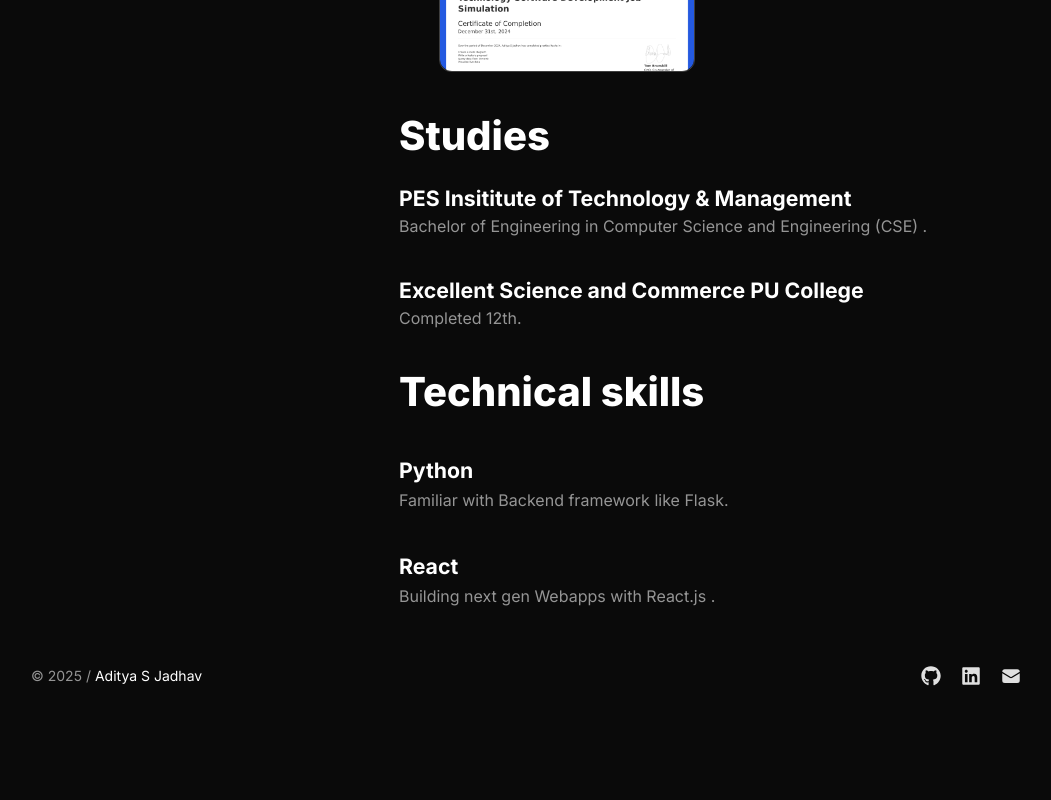
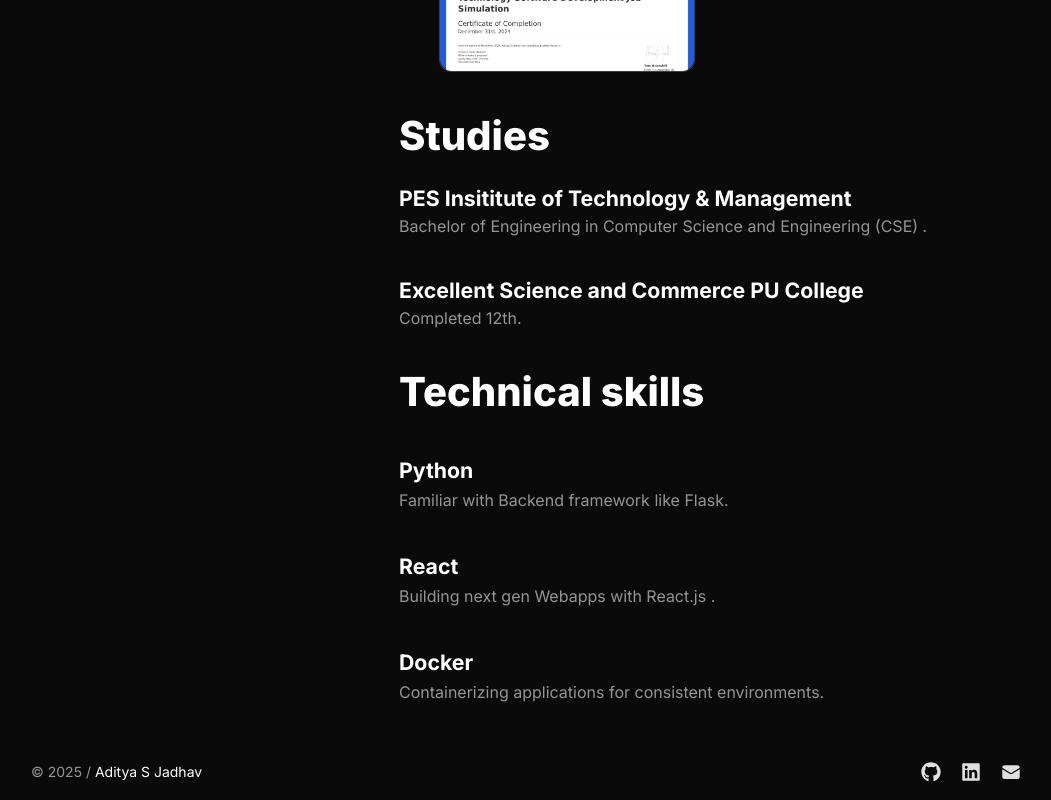
Before and after one commit to adityajadhav6/portfolio, a Next.js app: page /about in a window 1280 px wide. Shown: the part 880-1680 px from the top of the page, without its empty margins (113-1164 px from the left). Before the commit the page ends 1584 px from the top, so only its background shows below. Built offline with nearby package versions, Linux system fonts and the light colour scheme.

Commit message:
changes made in technologies

```diff
--- a/src/app/resources/content.js
+++ b/src/app/resources/content.js
@@ -1,4 +1,5 @@
 import { InlineCode } from "@/once-ui/components";
+import { title } from "process";
 
 const person = {
   firstName: "Aditya",
@@ -152,6 +153,13 @@ const about = {
 
         ],
       },
+      {
+        title:"Docker",
+        description: <>Containerizing applications for consistent environments.</>,
+        // optional: leave the array empty if you don't want to display images
+        images: [
+
+        ],}
     ],
   },
 };
```
